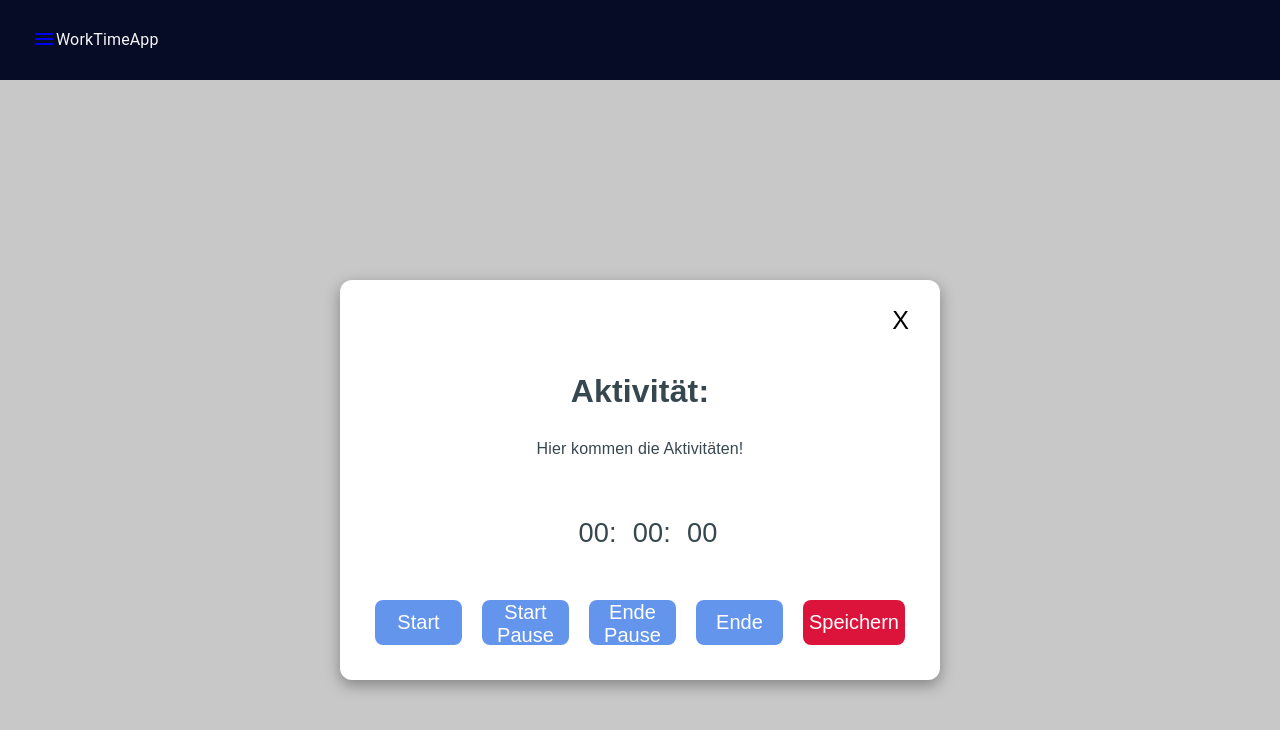
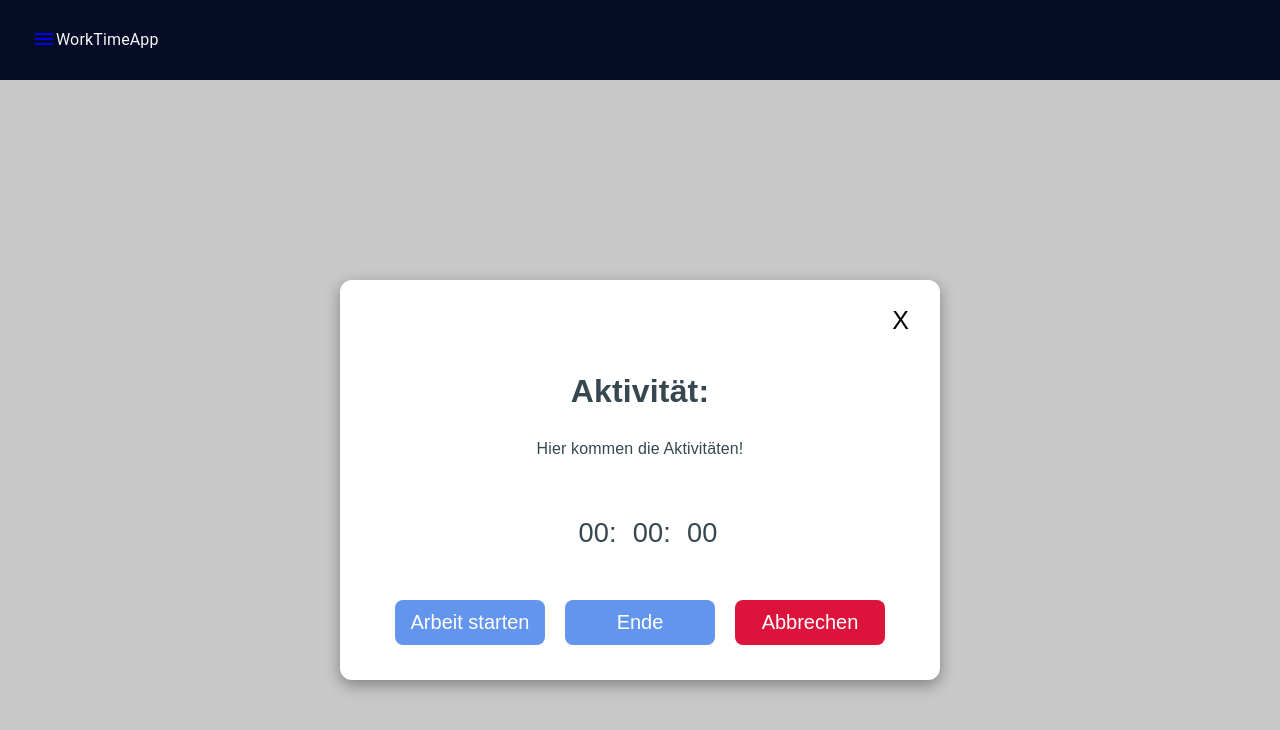
Before and after one commit to HamiDuong/SW-Projekt, a React (Create React App) app in the folder frontend/worktimeapp/: page /myprojectstest in a window 1280 px wide. Both pictures are taken after a click on the button "Öffnen". Shown: the top 730 px of the page. Built offline with nearby package versions, Linux system fonts and the light colour scheme.

Commit message:
Kleine Änderungen vorgenommen für MyProjectsEntry.

```diff
--- a/frontend/worktimeapp/src/Components/MyProjectsEntry.js
+++ b/frontend/worktimeapp/src/Components/MyProjectsEntry.js
@@ -53,24 +53,25 @@ function MyProjectsEntry({closePopup}) {
             </div>
             <div className='footer'>
                 {/* Start Button: */}
-                {/* {!timerOn && time === 0 && ( */}
-                <button onClick={() => setTimerOn(true)}>Start</button>
-
+                 {!timerOn && time === 0 && (
+                <button onClick={() => setTimerOn(true)}>Arbeit starten</button>
+                )}
 
                 {/* Pause Button:
                   Dazu gehört Start Pause und Ende Pause */}
-                {/* {timerOn &&
+                {timerOn &&
                   <button onClick={() => setTimerOn(false)}>Start Pause</button>}
 
                 {!timerOn && time > 0 && (
                 <button onClick={() => setTimerOn(true)}>Ende Pause</button>
-                )} */}
+                )}
 
 
-                  <button onClick={() => setTimerOn(false)}>Start Pause</button>
+
+                {/* <button onClick={() => setTimerOn(false)}>Pause einlegen</button>
 
 
-                <button onClick={() => setTimerOn(true)}>Ende Pause</button>
+                <button onClick={() => setTimerOn(true)}>Ende Pause</button> */}
 
 
                 {/* Reset Button : */}
@@ -80,8 +81,8 @@ function MyProjectsEntry({closePopup}) {
 
                 <button onClick={() => setTimerOn(false)}>Ende</button>
 
-                <button onClick={() => closePopup(false)} id='saveBtn'>Speichern</button>
-                {/* <button onClick={() => closePopup(false)} id='cancelBtn'>Beenden</button> */}
+                {/* <button onClick={() => closePopup(false)} id='saveBtn'>Speichern</button> */}
+                <button onClick={() => closePopup(false)} id='cancelBtn'>Abbrechen</button>
             </div>
         </div>
     </div>
```
